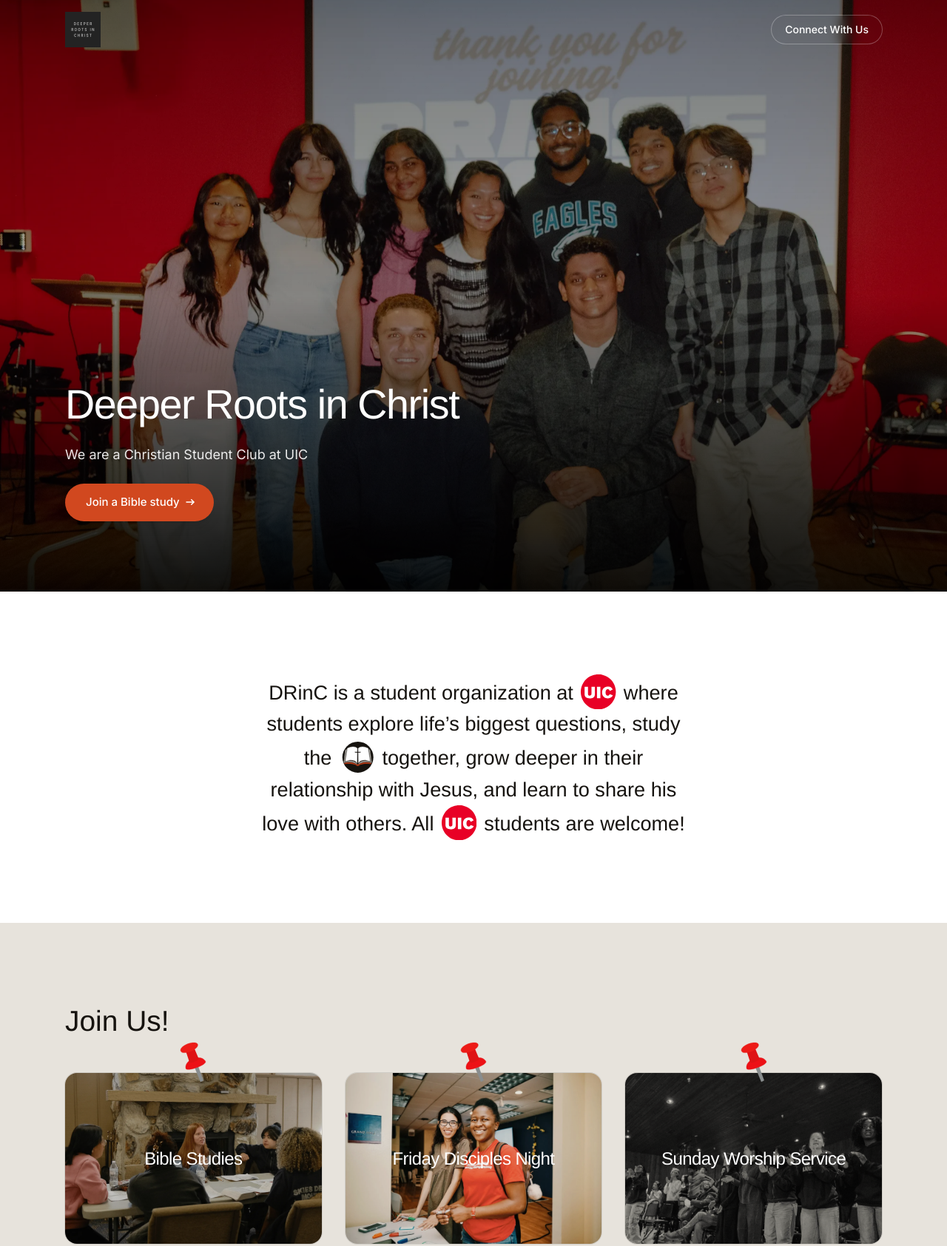
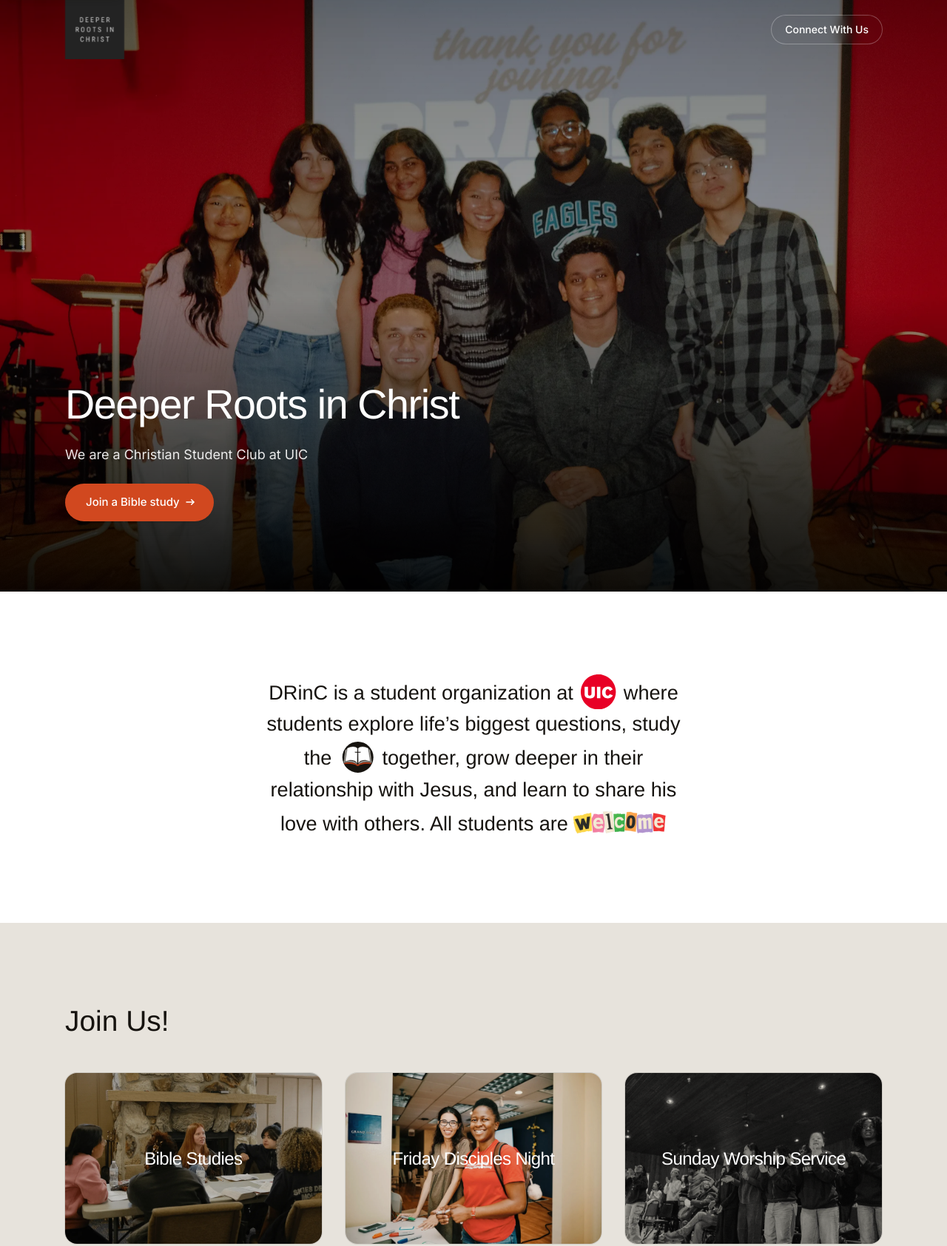
Before and after one commit to hoangngo-sudo/drinc, a plain HTML site: page index.html in a window 1280 px wide. Shown: the top 1685 px of the page at 74% size. Drawn offline with Linux system fonts and the light colour scheme.

Commit message:
Refine navigation and mission branding

```diff
--- a/css/styles.css
+++ b/css/styles.css
@@ -232,7 +232,7 @@ main,
 }
 
 .site-nav.is-scrolled .site-nav__cta {
-  --cta-elevation: 0 4px 12px rgba(22, 19, 15, 0.25);
+  --cta-elevation: 0 0 0 0 transparent;
   backdrop-filter: blur(12px);
   -webkit-backdrop-filter: blur(12px);
 }
@@ -250,12 +250,22 @@ main,
   align-items: center;
   color: #ffffff;
   text-decoration: none;
+  transition: transform 220ms ease, visibility 0s linear 220ms;
+}
+
+.site-nav:not(.is-logo-hidden) .site-nav__brand {
+  transition-delay: 0s;
+}
+
+.site-nav.is-logo-hidden .site-nav__brand {
+  transform: translateY(-110%);
+  visibility: hidden;
 }
 
 .site-nav__logo {
   display: block;
-  width: 48px;
-  height: 48px;
+  width: 80px;
+  height: 80px;
   object-fit: contain;
 }
 
@@ -432,6 +442,13 @@ main,
   vertical-align: -0.5em;
 }
 
+.mission__welcome {
+  display: inline-block;
+  width: auto;
+  height: 1.75em;
+  vertical-align: -0.5em;
+}
+
 .programs__grid {
   display: grid;
   grid-template-columns: 1fr;
@@ -459,16 +476,6 @@ main,
 
 .program {
   position: relative;
-}
-
-.program__pin {
-  position: absolute;
-  z-index: 1;
-  top: -45px;
-  left: 50%;
-  width: 68px;
-  height: 68px;
-  transform: translateX(-50%);
 }
 
 .program__title {
@@ -863,11 +870,17 @@ main,
 .banner__figure {
   margin: 0;
   font-family: var(--font-display);
-  font-size: var(--text-h2);
-  line-height: 1.375;
+  font-size: var(--text-deck);
+  line-height: 42px;
   letter-spacing: -0.025em;
   color: #ffffff;
   text-wrap: balance;
+}
+
+@media (min-width: 760px) {
+  .banner__figure {
+    line-height: 49px;
+  }
 }
 
 .banner__quote {
@@ -1183,6 +1196,10 @@ main,
     scroll-behavior: auto;
   }
 
+  .site-nav__brand {
+    transition: none;
+  }
+
   *,
   *::before,
   *::after {
--- a/index.html
+++ b/index.html
@@ -74,7 +74,7 @@
   <header class="site-nav" id="top">
     <div class="container site-nav__inner">
       <a class="site-nav__brand" href="#top" aria-label="Deeper Roots in Christ — home">
-        <img class="site-nav__logo" src="assets/img/logo.png" alt="" width="48" height="48" aria-hidden="true" />
+        <img class="site-nav__logo" src="assets/img/logo.png" alt="" aria-hidden="true" />
       </a>
       <a class="site-nav__cta" href="#connect">Connect With Us</a>
     </div>
@@ -116,9 +116,7 @@
             <path d="M50.689 23.891c2.297-2.297 6.563-3.891 11.437-3.891 4.547 0 9.656 1.641 14.766 3.891l5.297 34.687c-8.859-3.188-16.828-4.266-23.485-1.687-3.75 1.406-6 3.516-7.406 6.328l-0.422-27 6.375-0.047-0.047-2.906h-6.328l-0.187-9.375z" fill="var(--paper)" stroke="var(--paper)" />
           </svg>
           together, grow deeper in their relationship with Jesus, and learn to share his love with others. All
-          <svg class="mission__icon" xmlns="http://www.w3.org/2000/svg" viewBox="0 0 24.005 24" role="img" aria-label="UIC" focusable="false">
-            <use href="#mission-uic-mark" />
-          </svg> students are welcome!</p>
+          students are <img class="mission__welcome" src="assets/img/welcome.svg" alt="welcome!" width="110" height="42" /></p>
       </div>
     </section>
 
@@ -128,17 +126,14 @@
         <ul class="programs__grid">
           <li class="program">
             <img class="program__img" src="assets/img/programs-1.webp" alt="Students gathered around a table during a Bible study" width="512" height="384" loading="lazy" />
-            <img class="program__pin" src="assets/icons/red-push-pin.svg" alt="" width="68" height="68" aria-hidden="true" />
             <h3 class="program__title">Bible Studies</h3>
           </li>
           <li class="program">
             <img class="program__img" src="assets/img/programs-2.webp" alt="Two smiling students at a Friday night gathering" width="512" height="384" loading="lazy" />
-            <img class="program__pin" src="assets/icons/red-push-pin.svg" alt="" width="68" height="68" aria-hidden="true" />
             <h3 class="program__title">Friday Disciples Night</h3>
           </li>
           <li class="program">
             <img class="program__img" src="assets/img/programs-3.webp" alt="Students clapping together during worship" width="512" height="384" loading="lazy" />
-            <img class="program__pin" src="assets/icons/red-push-pin.svg" alt="" width="68" height="68" aria-hidden="true" />
             <h3 class="program__title">Sunday Worship Service</h3>
           </li>
         </ul>
--- a/js/main.js
+++ b/js/main.js
@@ -3,8 +3,22 @@
 
   var nav = document.querySelector(".site-nav");
   if (nav) {
+    var directionStartY = window.scrollY;
+    var scrollDirectionThreshold = 8;
     var onNavScroll = function () {
-      nav.classList.toggle("is-scrolled", window.scrollY > 8);
+      var currentScrollY = window.scrollY;
+      nav.classList.toggle("is-scrolled", currentScrollY > 8);
+
+      if (currentScrollY <= 8) {
+        nav.classList.remove("is-logo-hidden");
+        directionStartY = currentScrollY;
+      } else if (currentScrollY - directionStartY >= scrollDirectionThreshold) {
+        nav.classList.add("is-logo-hidden");
+        directionStartY = currentScrollY;
+      } else if (directionStartY - currentScrollY >= scrollDirectionThreshold) {
+        nav.classList.remove("is-logo-hidden");
+        directionStartY = currentScrollY;
+      }
     };
     window.addEventListener("scroll", onNavScroll, { passive: true });
     onNavScroll();
```
Also changed, not shown: assets/img/welcome.svg (added).
